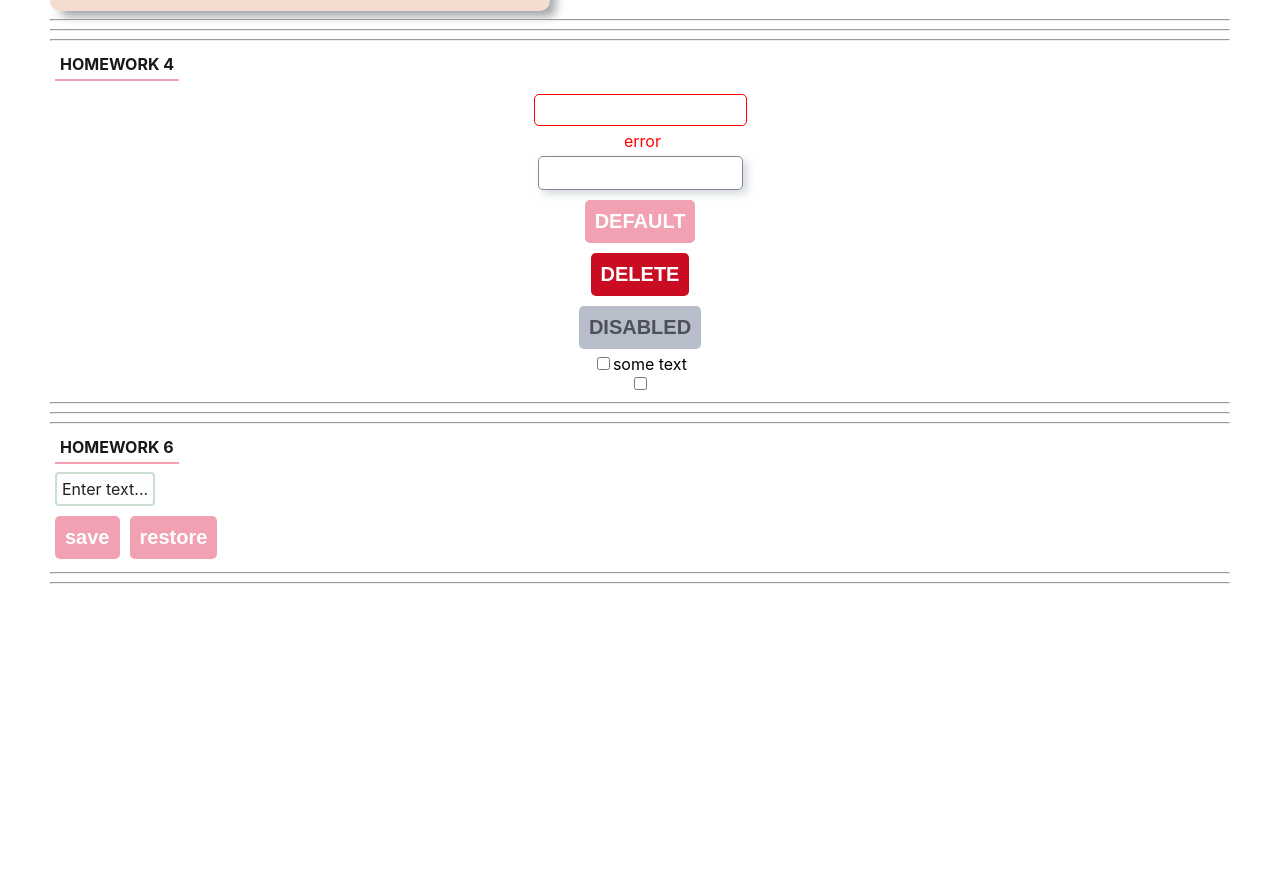
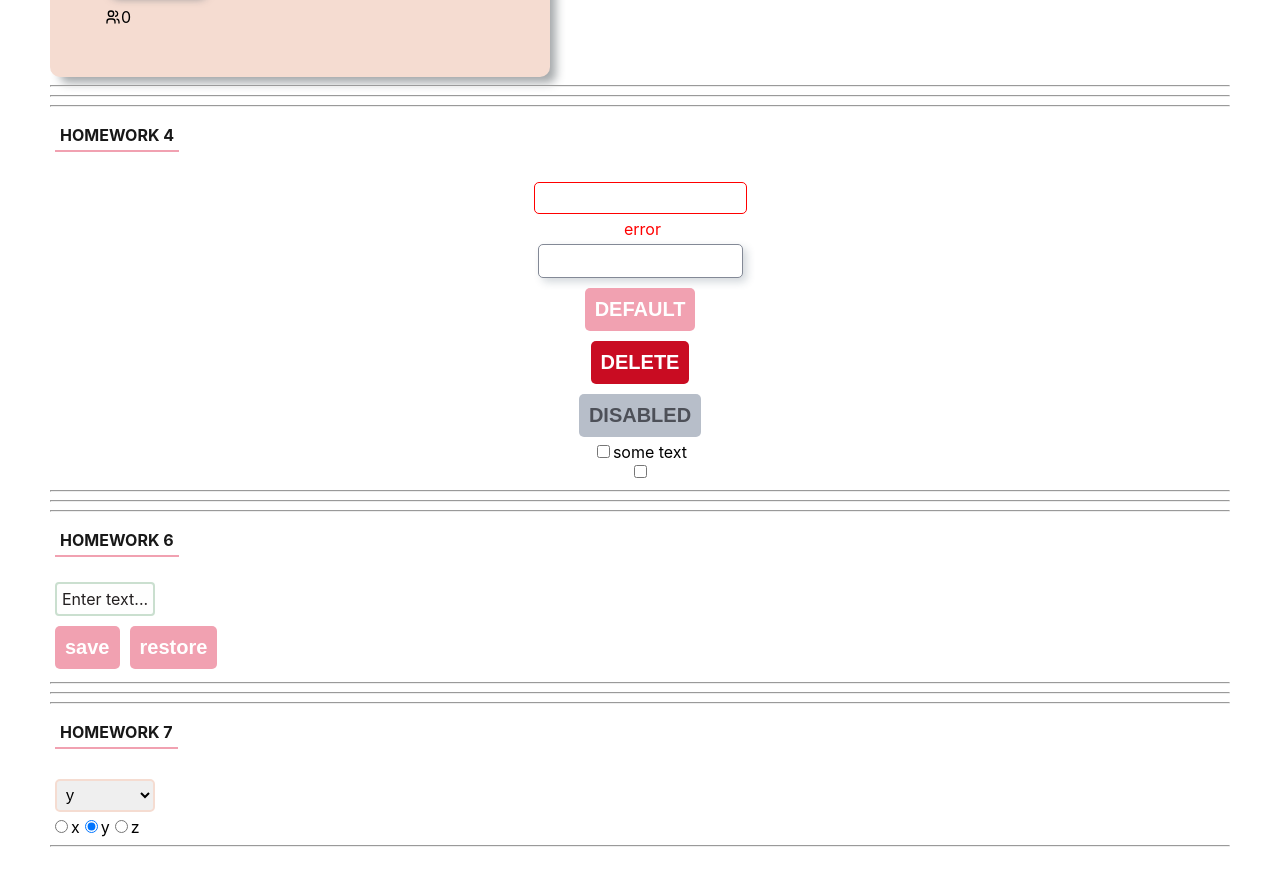
Before and after one commit to LenokSam/homeworks, a React (Create React App) app: page /#/pre-junior in a window 1280 px wide. Shown: the part 920-1806 px from the top of the page. Before the commit the page ends 1562 px from the top, so only its background shows below. Built offline with nearby package versions, Linux system fonts and the light colour scheme.

Commit message:
homework 7

```diff
--- a/src/index.css
+++ b/src/index.css
@@ -41,4 +41,5 @@ code {
   font-weight: bold;
   border-bottom: 2px solid #F1A1B1;
   margin-bottom: 10px;
+  display: inline-block;
 }
--- a/src/p2-homeworks/h5/pages/PreJunior.tsx
+++ b/src/p2-homeworks/h5/pages/PreJunior.tsx
@@ -4,6 +4,7 @@ import HW2 from '../../h2/HW2'
 import HW3 from '../../h3/HW3'
 import HW4 from '../../h4/HW4'
 import HW6 from '../../h6/HW6';
+import HW7 from '../../h7/HW7';
 
 function PreJunior() {
   return (
@@ -13,6 +14,7 @@ function PreJunior() {
       <HW3/>
       <HW4/>
       <HW6/>
+      <HW7/>
 
     </div>
   )
--- a/src/p2-homeworks/h7/HW7.tsx
+++ b/src/p2-homeworks/h7/HW7.tsx
@@ -10,9 +10,8 @@ function HW7() {
   return (
     <div>
       <hr/>
-            homeworks 7
+      <div className={'title__hw'}><span>HOMEWORK 7</span></div>
 
-            {/*should work (должно работать)*/}
       <div>
         <SuperSelect
           options={arr}
@@ -33,7 +32,7 @@ function HW7() {
       {/*для личного творчества, могу проверить*/}
       {/*<AlternativeSuperSelect/>*/}
       {/*<AlternativeSuperRadio/>*/}
-            <hr/>
+
     </div>
   )
 }
--- /dev/null
+++ b/src/p2-homeworks/h7/common/c5-SuperSelect/SuperSelect.module.css
@@ -0,0 +1,16 @@
+.option {
+  background-color: #F5DCD1;
+}
+
+.select {
+  font-size: inherit;
+  text-decoration: none;
+  outline: none;
+  padding: 5px;
+  border: 2px solid #F5DCD1;
+  margin: 5px;
+  border-radius: 5px;
+  text-indent: 0.01px;
+  text-overflow: '';
+  min-width: 100px;
+}
--- a/src/p2-homeworks/h7/common/c5-SuperSelect/SuperSelect.tsx
+++ b/src/p2-homeworks/h7/common/c5-SuperSelect/SuperSelect.tsx
@@ -1,10 +1,11 @@
 import React, {SelectHTMLAttributes, DetailedHTMLProps, ChangeEvent} from 'react'
+import s from './SuperSelect.module.css'
 
 type DefaultSelectPropsType = DetailedHTMLProps<SelectHTMLAttributes<HTMLSelectElement>, HTMLSelectElement>
 
 type SuperSelectPropsType = DefaultSelectPropsType & {
   options?: any[]
-    onChangeOption?: (option: any) => void
+  onChangeOption?: (option: string) => void
 }
 
 const SuperSelect: React.FC<SuperSelectPropsType> = (
@@ -14,14 +15,18 @@ const SuperSelect: React.FC<SuperSelectPropsType> = (
     ...restProps
   }
 ) => {
-    const mappedOptions: any[] = []; // map options with key
+  const mappedOptions: any[] = options ? options.map((el, i) => {
+    return (
+      <option value={el} key={i} className={s.option}>{el} </option>
+    )
+  }) : []
 
   const onChangeCallback = (e: ChangeEvent<HTMLSelectElement>) => {
-        // onChange, onChangeOption
+    onChangeOption && onChangeOption(e.currentTarget.value)
   }
 
   return (
-        <select onChange={onChangeCallback} {...restProps}>
+    <select onChange={onChangeCallback} {...restProps} className={s.select}>
       {mappedOptions}
     </select>
   )
--- a/src/p2-homeworks/h7/common/c6-SuperRadio/SuperRadio.tsx
+++ b/src/p2-homeworks/h7/common/c6-SuperRadio/SuperRadio.tsx
@@ -1,4 +1,5 @@
 import React, {ChangeEvent, InputHTMLAttributes, DetailedHTMLProps} from 'react'
+import s from './SuperRadio.module.css'
 
 type DefaultRadioPropsType = DetailedHTMLProps<InputHTMLAttributes<HTMLInputElement>, HTMLInputElement>
 
@@ -16,24 +17,30 @@ const SuperRadio: React.FC<SuperRadioPropsType> = (
   }
 ) => {
   const onChangeCallback = (e: ChangeEvent<HTMLInputElement>) => {
-        // onChange, onChangeOption
+    onChangeOption && onChangeOption(e.currentTarget.value)
+    onChange && onChange(e)
   }
 
 
-    const mappedOptions: any[] = options ? options.map((o, i) => ( // map options with key
-        <label key={name + '-' + i}>
+  const mappedOptions: any[] = options ? options.map((o, i) => (
+    <label key={name + '-' + i} className={s.checkbox}>
       <input
         type={'radio'}
-                // name, checked, value, onChange
+        onChange={onChangeCallback}
+        value={o}
+        checked={value === o}
+        className={s.radio}
+
       />
-            {o}
+      <span className={s.checkbox__text}>{o}</span>
     </label>
+
   )) : []
 
   return (
-        <>
+    <div className={s.radio_buttons}>
       {mappedOptions}
-        </>
+    </div>
   )
 }
 
```
Also changed, not shown: src/p2-homeworks/h7/common/c6-SuperRadio/SuperRadio.module.css (added). Lines whose indentation alone changed are shown as unchanged.
